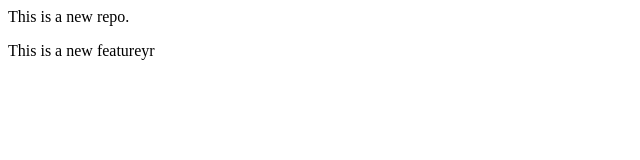
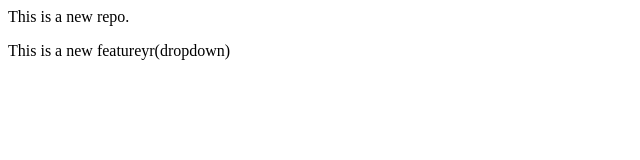
Before and after one commit to KushalAgrawal123/localrepo, a plain HTML site: page index.html in a window 1280 px wide. Shown: the full height of the page, 0-640 px from the left. Drawn offline with Linux system fonts and the light colour scheme.

Commit message:
adddropdown

```diff
--- a/index.html
+++ b/index.html
@@ -1,2 +1,2 @@
 <p>This is a new repo.</p>
-<p>This is a new featureyr</p>
+<p>This is a new featureyr(dropdown)</p>
```
